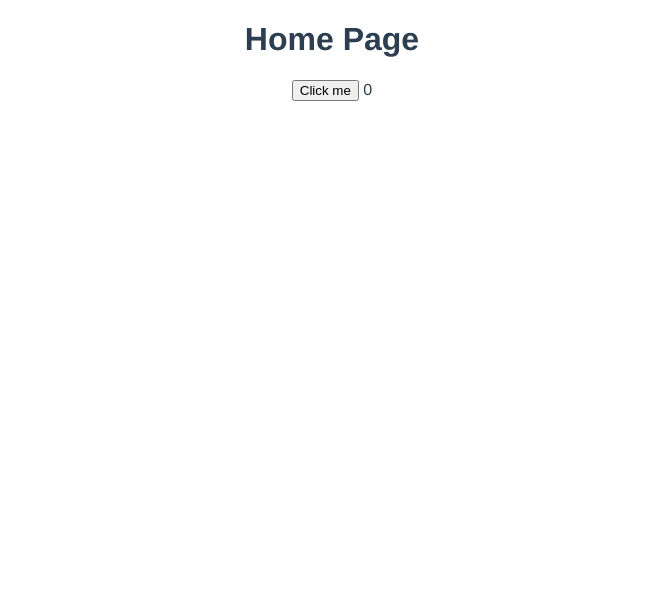
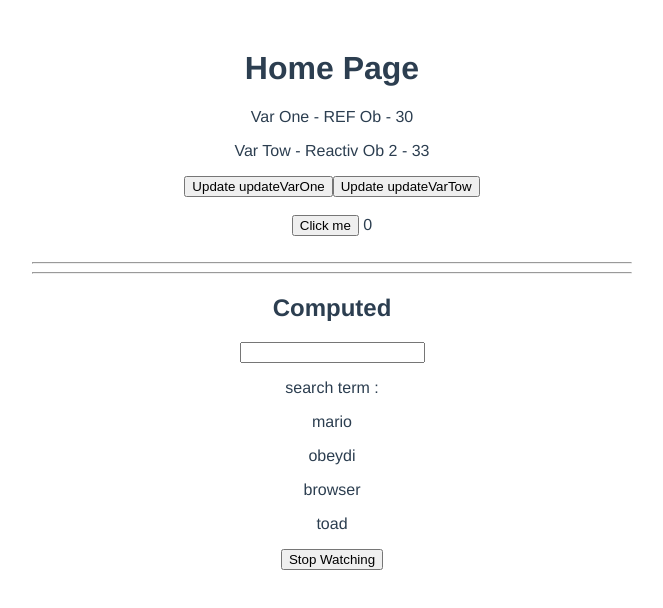
Before and after one commit to obnux/vue, a Vue app: page / in a window 1280 px wide. Shown: the top 608 px of the page, without its empty margins (308-971 px from the left). Built offline with nearby package versions, Linux system fonts and the light colour scheme.

Commit message:
composition API working with watch watchEffect and Ref and Ractive

```diff
--- a/src/views/HomeView.vue
+++ b/src/views/HomeView.vue
@@ -1,24 +1,66 @@
 <template>
   <div class="home">
     <h1>Home Page</h1>
-    <button @click="handelClick">Click me</button>
-    {{count}}
+    <p>
+      Var One - REF
+      {{varOne.name}} - {{varOne.age}}
+    </p>
+    <p>
+      Var Tow - Reactiv
+      {{varTow.name}} - {{varTow.age}}
+    </p>
+    <button @click="updateVarOne">Update updateVarOne</button>
+    <button @click="updateVarTow">Update updateVarTow</button>
+    <br>
+    <br>
+    <button @click="handelClick">Click me</button> {{count}}
+
+    <br>
+    <br>
+    <hr>
+    <hr>
+
+    <h2> Computed </h2>
+    <input type="text" v-model="search">
+
+    <p>search term : {{search}} </p>
+
+    <p v-for="name in matchingNames" :key="name">
+      {{name}}
+    </p>
+    <button @click="handelWatchClick">Stop Watching</button>
   </div>
 </template>
 
 <script>
 // @ is an alias to /src
-import { reactive, toRefs } from 'vue';
+import { computed } from '@vue/reactivity';
+import { reactive, toRefs, ref, watch, watchEffect } from 'vue';
 
 export default {
   setup ()
   {
-    // Drowback
+    /* Drowbacks of Reactive are :
+    * 1) We can't use premitive types (string/number/boolean) and they cannot be REACTIVE
+         &  we can't change/Update its value
+      2)
+    */
+    // Using REF
+    const varOne = ref( { name: "Ob", age: "30" } );
+    const updateVarOne = () =>
+    {
+      varOne.value.age = 40;
+    };
+    // Using Reactive
+    const varTow = reactive( { name: "Ob 2", age: "33" } );
+    const updateVarTow = () =>
+    {
+      varTow.age = 42;
+    };
     const state = reactive( {
       count: 0,
       array: Array( 10 ).fill( {} )
     } );
-
     const handelClick = () =>
     {
       state.count++;
@@ -26,11 +68,57 @@ export default {
       console.log( 'clicked', state.array.toString() );
     };
 
+
+    /**
+     * Using Computed Values
+     */
+    const search = ref( '' );
+    const names = ref( [ "mario", "obeydi", "browser", "toad" ] );
+
+    const stopWatch = watch( search, () =>
+    {
+      console.log( "watch is running" );
+    } );
+
+    // RUNs when the componenet is LOADED => with the SetUp first run
+    // it run's when the SEARCH change it's value
+    const stopEffect = watchEffect( () =>
+    {
+      console.log( "watchEffect is running", search.value );
+    } );
+
+    const matchingNames = computed( () =>
+    {
+      return names.value.filter( ( name ) => name.includes( search.value ) );
+    } );
+
+
+    const handelWatchClick = () =>
+    {
+      stopWatch();
+      stopEffect();
+    };
     return {
       handelClick,
+      varOne,
+      varTow,
+      updateVarTow,
+      updateVarOne,
       ...toRefs( state ),
+      matchingNames,
+      search,
+      names,
+      stopWatch,
+      stopEffect,
+      handelWatchClick
     };
   }
 }
 
 </script>
+<style>
+body {
+  max-width: 600px;
+  margin: 50px auto;
+}
+</style>
```
